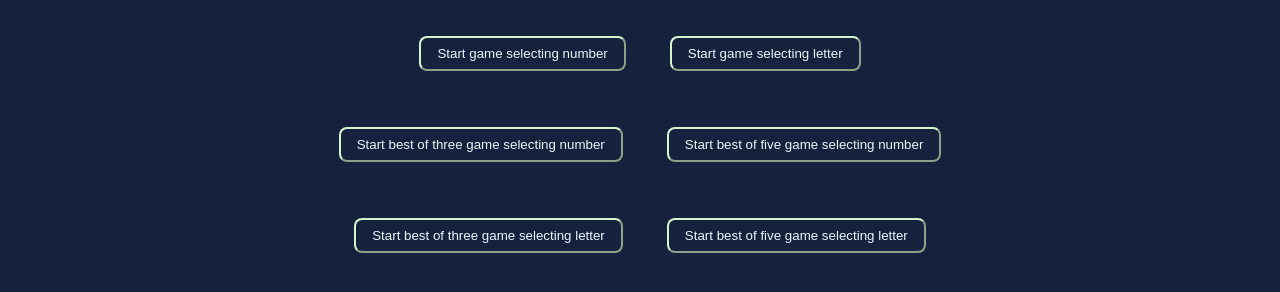
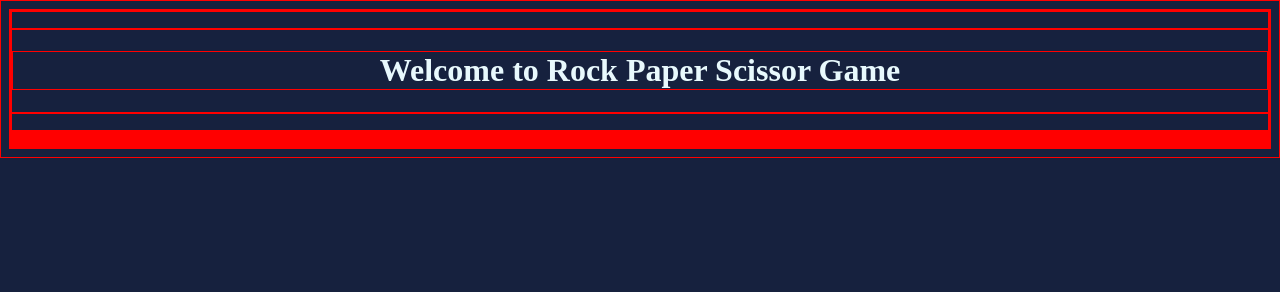
Before and after one commit to roman-thapa/rock-paper-scissors, a plain HTML site: page index.html in a window 1280 px wide. Drawn offline with Linux system fonts and the light colour scheme.

Commit message:
Comment out old code and make a layout for the website
Commented out old code
Added different div and their class that to be used in the website in html file
Added a border to all in css file for better understanding of layout moving forward

```diff
--- a/index.html
+++ b/index.html
@@ -9,7 +9,40 @@
     </head>
 
     <body>
-        <p>
+        <div class="continer">
+            <div class="heading">
+                <p class="title">
+                    <h1>Welcome to Rock Paper Scissor Game</h1>
+                </p>
+                <div class="score">
+                    <div class="userScore">
+
+                    </div>
+                    <div class="match">
+
+                    </div>
+                    <div class="pcScore">
+
+                    </div>
+
+                </div>
+                <div class="action">
+                    <div class="rock">
+
+                    </div>
+                    <div class="paper">
+
+                    </div>
+                    <div class="scissor">
+
+                    </div>
+                </div>
+            </div>
+
+        </div>
+
+
+        <!-- <p>
             <button onclick="startGameWithNumber()">
                 Start game selecting number
             </button>
@@ -34,7 +67,8 @@
             <button onclick="bestOfFiveWithLetter()">
                 Start best of five game selecting letter
             </button>
-        </p>
+        </p>-->
+
 
     </body>
 
--- a/script.js
+++ b/script.js
@@ -1,10 +1,10 @@
-alert("Please open DevTools of your browser")
-console.log("Welcome to Rock Paper Scissor Game");
+/*alert("Please open DevTools of your browser")
+console.log("Welcome to Rock Paper Scissor Game");*/
 let inputFromUser;
 let computerChoice;
 let win;
 
-function startGameWithNumber() {
+/*function startGameWithNumber() {
     userInput();
     function userInput() {
         inputFromUser = prompt("Please select", "1=rock, 2=paper, 3=scissor");
@@ -266,3 +266,5 @@ function bestOfFiveWithLetter(){
         alert(`You lose by ` + pcWin + " score");
     }
 }
+
+*/
--- a/style.css
+++ b/style.css
@@ -2,6 +2,7 @@
     background-color: #16213E;
     color: #E8F9FD;
     text-align: center;
+    border: 1px solid red;
 }
 
 h1 {
```
